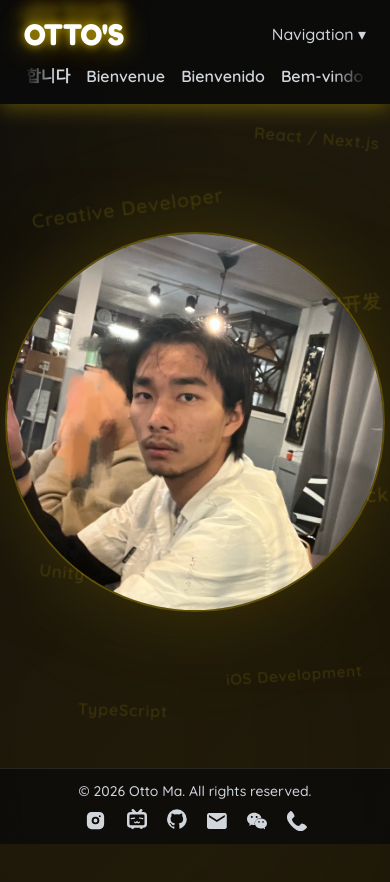
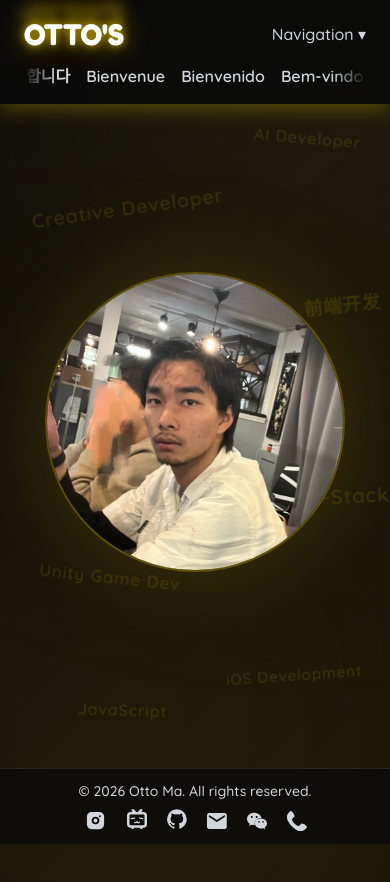
Before and after one commit to OttoMa2002/ottomaportfolio, a Next.js app: page / in a window 390 px wide. Shown: the top 882 px of the page. Built offline with nearby package versions, Linux system fonts and the light colour scheme.

Commit message:
悬浮头像 修复bug

```diff
--- a/app/components/HeroSection.jsx
+++ b/app/components/HeroSection.jsx
@@ -7,11 +7,11 @@ import { useState, useEffect, useRef } from "react"
    ═══════════════════════════════════════════════════════════ */
 const FLOATING_TEXTS = [
   { text: "Creative Developer",  x: "8%",  y: "22%", size: "1.2rem",  rotate: -8 },
-  { text: "React / Next.js",    x: "65%", y: "14%", size: "1rem",    rotate: 5 },
+  { text: "AI Developer",    x: "65%", y: "14%", size: "1rem",    rotate: 5 },
   { text: "Full-Stack Web",     x: "73%", y: "56%", size: "1.25rem", rotate: -3 },
   { text: "Unity Game Dev",     x: "10%", y: "66%", size: "1.05rem", rotate: 6 },
   { text: "iOS Development",    x: "58%", y: "78%", size: "0.95rem", rotate: -4 },
-  { text: "TypeScript",         x: "20%", y: "82%", size: "1rem",    rotate: 2 },
+  { text: "JavaScript",         x: "20%", y: "82%", size: "1rem",    rotate: 2 },
   { text: "前端开发",            x: "78%", y: "34%", size: "1.15rem", rotate: -6 },
   { text: "游戏开发",            x: "15%", y: "44%", size: "0.9rem",  rotate: 4 },
 ]
@@ -20,21 +20,29 @@ const FLOATING_TEXTS = [
    CONFIGURABLE: Animation parameters
    ═══════════════════════════════════════════════════════════ */
 const SCROLL_DISTANCE = 600       // px of scroll for full transition
-const SHOWCASE_AVATAR_SIZE = 380  // px, showcase mode avatar size
-const SHOWCASE_AVATAR_GLOW = "0 0 80px rgba(255, 215, 0, 0.12), 0 0 160px rgba(255, 215, 0, 0.06)"
-
+const SHOWCASE_AVATAR_MAX = 380   // px, showcase avatar on desktop
+const SHOWCASE_AVATAR_MOBILE = 300 // px, showcase avatar on small screens
+const MOBILE_BREAKPOINT = 640     // px
 // Showcase fades out over 0 → FADE_OUT_END of progress
 // Normal fades in over FADE_IN_START → 1 of progress
 const FADE_OUT_END = 0.5
 const FADE_IN_START = 0.4
+const NORMAL_SLIDE_UP = 200  // px of upward travel during fade-in
 
 /* ─── Helpers ─── */
 function clamp01(v) { return Math.max(0, Math.min(1, v)) }
+function lerp(a, b, t) { return a + (b - a) * t }
 
 export default function HeroSection() {
   const [progress, setProgress] = useState(0)
   const sectionRef = useRef(null)
+  const stickyRef = useRef(null)
+  const normalAvatarRef = useRef(null)
+  const normalTranslateYRef = useRef(NORMAL_SLIDE_UP)
+  const [showcaseSize, setShowcaseSize] = useState(SHOWCASE_AVATAR_MAX)
+  const [avatarPos, setAvatarPos] = useState(null)
 
+  /* ─── Scroll tracking ─── */
   useEffect(() => {
     const onScroll = () => {
       if (!sectionRef.current) return
@@ -46,9 +54,58 @@ export default function HeroSection() {
     return () => window.removeEventListener("scroll", onScroll)
   }, [])
 
-  // Both driven by the same progress
+  /* ─── Measure avatar source & target positions ─── */
+  useEffect(() => {
+    const measure = () => {
+      if (!normalAvatarRef.current || !stickyRef.current) return
+      const sb = stickyRef.current.getBoundingClientRect()
+      const ab = normalAvatarRef.current.getBoundingClientRect()
+      const isMobile = window.innerWidth < MOBILE_BREAKPOINT
+      const srcSize = isMobile ? SHOWCASE_AVATAR_MOBILE : SHOWCASE_AVATAR_MAX
+      setShowcaseSize(srcSize)
+      setAvatarPos({
+        // Source: centered in the full sticky container
+        sx: sb.width / 2,
+        sy: sb.height / 2,
+        sSize: srcSize,
+        // Target: normal avatar's natural position (compensate for current translateY)
+        tx: ab.left + ab.width / 2 - sb.left,
+        ty: ab.top + ab.height / 2 - sb.top - normalTranslateYRef.current,
+        tSize: ab.width,
+      })
+    }
+    const timer = setTimeout(measure, 50)
+    window.addEventListener("resize", measure)
+    return () => { clearTimeout(timer); window.removeEventListener("resize", measure) }
+  }, [])
+
+  // Derived animation values
   const showcaseOpacity = clamp01(1 - progress / FADE_OUT_END)
   const normalOpacity = clamp01((progress - FADE_IN_START) / (1 - FADE_IN_START))
+  const normalTranslateY = (1 - normalOpacity) * NORMAL_SLIDE_UP
+  normalTranslateYRef.current = normalTranslateY
+
+  // Floating avatar interpolation
+  let floatingAvatarStyle = null
+  if (avatarPos) {
+    const t = progress
+    const size = lerp(avatarPos.sSize, avatarPos.tSize, t)
+    const cx = lerp(avatarPos.sx, avatarPos.tx, t)
+    const cy = lerp(avatarPos.sy, avatarPos.ty, t)
+    const glowFade = clamp01(t * 2)
+    floatingAvatarStyle = {
+      position: "absolute",
+      left: cx - size / 2,
+      top: cy - size / 2,
+      width: size,
+      height: size,
+      zIndex: 20,
+      borderRadius: "9999px",
+      overflow: "hidden",
+      border: `2px solid rgba(255, 215, 0, ${lerp(0.3, 0.25, t)})`,
+      boxShadow: `0 0 ${lerp(80, 40, glowFade)}px rgba(255, 215, 0, ${lerp(0.12, 0.08, glowFade)}), 0 0 ${lerp(160, 80, glowFade)}px rgba(255, 215, 0, ${lerp(0.06, 0, glowFade)})`,
+    }
+  }
 
   return (
     <section
@@ -56,6 +113,7 @@ export default function HeroSection() {
       style={{ height: `calc(100vh + ${SCROLL_DISTANCE}px)` }}
     >
       <div
+        ref={stickyRef}
         className="sticky top-0 h-screen"
         style={{
           fontFamily: "var(--font-quicksand)",
@@ -73,18 +131,21 @@ export default function HeroSection() {
           style={{
             gridArea: "1 / 1",
             opacity: normalOpacity,
+            transform: `translateY(${normalTranslateY}px)`,
             pointerEvents: normalOpacity < 0.1 ? "none" : "auto",
           }}
         >
-          <div className="w-full flex flex-col md:flex-row gap-14 md:gap-16 items-center">
+          <div className="w-full flex flex-col md:flex-row gap-6 md:gap-16 items-center">
 
-            {/* Left: Avatar + Quote */}
-            <div className="flex flex-col items-center gap-5 md:w-1/3 flex-shrink-0">
+            {/* Left: Avatar placeholder + Quote */}
+            <div className="flex flex-col items-center gap-3 md:gap-5 md:w-1/3 flex-shrink-0">
               <div
-                className="w-56 h-56 rounded-full overflow-hidden"
+                ref={normalAvatarRef}
+                className="w-44 h-44 md:w-56 md:h-56 rounded-full overflow-hidden"
                 style={{
                   border: "2px solid rgba(255, 215, 0, 0.25)",
                   boxShadow: "0 0 40px rgba(255, 215, 0, 0.08)",
+                  visibility: "hidden",
                 }}
               >
                 <img
@@ -93,7 +154,7 @@ export default function HeroSection() {
                   className="w-full h-full object-cover"
                 />
               </div>
-              <p className="text-base text-gray-500 text-center tracking-wide italic">
+              <p className="text-sm md:text-base text-gray-500 text-center tracking-wide italic">
                 &ldquo;Non terrae plus ultra!&rdquo;
               </p>
             </div>
@@ -105,18 +166,18 @@ export default function HeroSection() {
             />
 
             {/* Right: Info */}
-            <div className="flex flex-col gap-8 md:w-2/3">
+            <div className="flex flex-col gap-4 md:gap-8 md:w-2/3">
 
               {/* Level 1: Names */}
               <div className="flex flex-col gap-1">
                 <h1
-                  className="text-5xl md:text-6xl font-bold text-white leading-tight"
+                  className="text-4xl md:text-6xl font-bold text-white leading-tight"
                   style={{ fontFamily: "var(--font-noto-sc)", letterSpacing: "0.05em" }}
                 >
                   马超越昊
                 </h1>
                 <h2
-                  className="text-3xl md:text-4xl font-bold leading-tight"
+                  className="text-2xl md:text-4xl font-bold leading-tight"
                   style={{
                     fontFamily: "var(--font-quicksand)",
                     color: "rgba(255, 210, 0, 0.82)",
@@ -178,7 +239,7 @@ export default function HeroSection() {
           </div>
         </div>
 
-        {/* ═══ Showcase Layer (absolute overlay, fades out) ═══ */}
+        {/* ═══ Showcase Layer (floating texts only, avatar is now independent) ═══ */}
         <div
           className="overflow-hidden"
           style={{
@@ -208,22 +269,14 @@ export default function HeroSection() {
               {item.text}
             </span>
           ))}
+        </div>
 
-          {/* Large centered avatar */}
-          <div
-            className="rounded-full overflow-hidden flex-shrink-0"
-            style={{
-              width: SHOWCASE_AVATAR_SIZE,
-              height: SHOWCASE_AVATAR_SIZE,
-              transform: `scale(${1 - progress * 0.3})`,
-              border: "2px solid rgba(255, 215, 0, 0.3)",
-              boxShadow: SHOWCASE_AVATAR_GLOW,
-              transition: "transform 0.1s linear",
-            }}
-          >
+        {/* ═══ Floating Avatar (morphs from showcase → normal position) ═══ */}
+        {floatingAvatarStyle && (
+          <div style={floatingAvatarStyle}>
             <img src="/avatar.jpg" alt="Otto Ma" className="w-full h-full object-cover" />
           </div>
-        </div>
+        )}
 
       </div>
     </section>
```
Also changed, not shown: 1 other file (tests, documents, lock files or other folders).
